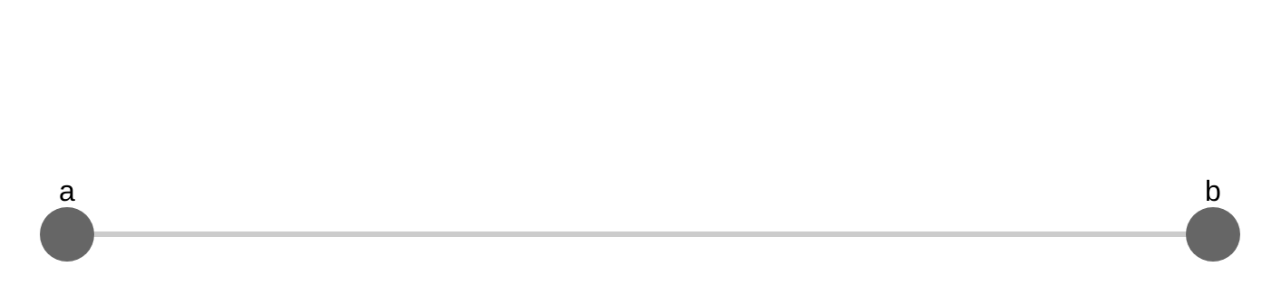
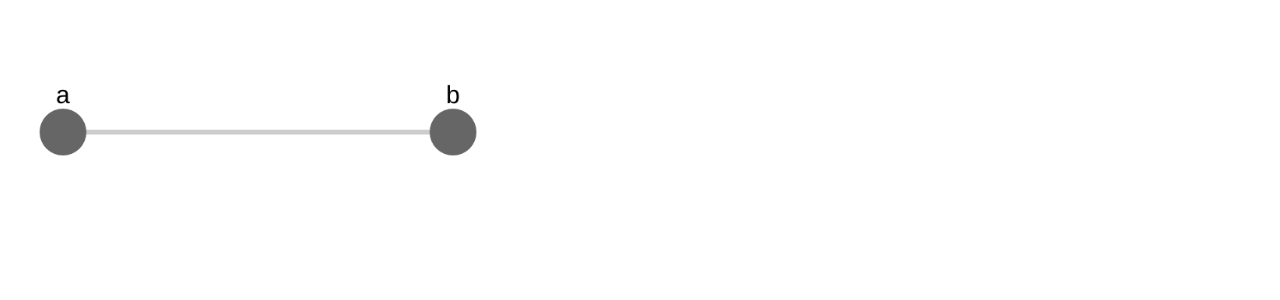
Before and after one commit to rcarcasses/vue-cytoscape, a Vue app: page / in a window 1280 px wide. Shown: the part 90-390 px from the top of the page. Built offline with nearby package versions, Linux system fonts and the light colour scheme.

Commit message:
Width and height properties added

```diff
--- a/src/App.vue
+++ b/src/App.vue
@@ -1,5 +1,5 @@
 <template>
-    <cytoscape :data="cytoConfig"/>
+  <cytoscape :config="config" :width="width" :height="height"/>
 </template>
 
 <script>
@@ -8,9 +8,11 @@ import config from '@/utils/dummy-config'
 
 export default {
   name: 'App',
-  computed: {
-    cytoConfig () {
-      return config
+  data () {
+    return {
+      config: config,
+      width: 500,
+      height: 400
     }
   },
   components: {
--- a/src/components/Cytoscape.vue
+++ b/src/components/Cytoscape.vue
@@ -1,18 +1,19 @@
 <template>
-  <div id="cytoscape" ref="cytoscape">
+  <div id="wrapper" v-bind:style="{ width: width + 'px', height: height + 'px' }">
+    <div id="cytoscape" ref="cytoscape"></div>
   </div>
 </template>
 <script>
 import CyObj from './cy-object'
 
 export default {
-  props: ['data'],
+  props: ['config', 'width', 'height'],
   mounted () {
     // create a cytoscape instance using the referenced div
     const container = this.$refs.cytoscape
     const config = {
       container, // container to render in
-      ...this.data // the data passed
+      ...this.config // the data passed
     }
     CyObj.config = config
   }
@@ -21,6 +22,6 @@ export default {
 <style scoped>
 #cytoscape {
   width: 100%;
-  height: 600px;
+  height: 100%;
 }
 </style>
```
